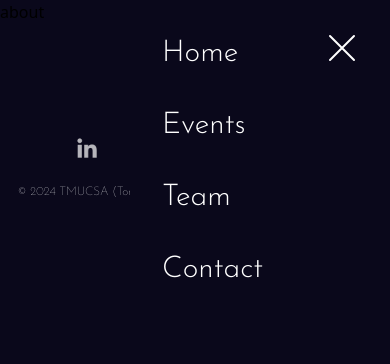
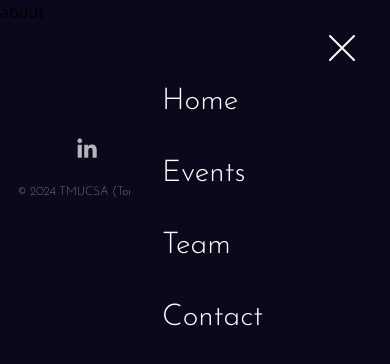
Before and after one commit to TMUCSA/tmucsa-website, a Next.js app: page /about in a window 390 px wide. Both pictures are taken after a click on the button 342 px from the left and 48 px from the top of the page. Shown: the top 364 px of the page. Built offline with nearby package versions, Linux system fonts and the light colour scheme; no server answers.

Commit message:
navbar fix

```diff
--- a/src/components/general/navbar.jsx
+++ b/src/components/general/navbar.jsx
@@ -61,7 +61,7 @@ export default function Navbar() {
 
         ${isScrolled ? (screenWidth < 768 ? '' : 'bg-opacity-0') : (screenWidth < 768 ? '' : 'bg-default')}
 
-        ${isMenuOpen ? 'bg-transparent': 'bg-transparent'}
+        ${isMenuOpen ? '': ''}
 
         bg-opacity-100 md:hover:bg-default`}
         >
@@ -72,9 +72,9 @@ export default function Navbar() {
                     </Link>
                 </div>
 
-                <div className={`nav-links md:flex flex-row space-x-4 ${isMenuOpen ? 'fixed top-0 right-0 w-2/3 bg-default text-3xl ml-8 text-white pl-8 md:pl-0 md:text-center h-svh z-30 transform transition-all -translate-x-0 opacity-100' : screenWidth < 768 ? 'fixed top-0 right-0 w-2/3 h-svh bg-default z-30 transform transition-all duration-300 ease-in-out translate-x-full opacity-0' : 'hidden text-xl text-gray-400'}`}>
+                <div className={`nav-links md:flex flex-row space-x-4 ${isMenuOpen ? 'fixed top-0 right-0 w-2/3 bg-default text-3xl text-white pl-8 pt-12 md:pl-0 md:text-center h-svh z-30 transform transition-all -translate-x-0 opacity-100' : screenWidth < 768 ? 'fixed top-0 right-0 pt-8 w-2/3 h-svh bg-default z-30 transform transition-all duration-300 ease-in-out translate-x-full opacity-0' : 'hidden text-xl text-gray-400'}`}>
                     {navItems.map((route, index) => (
-                        <Link href={route.href} key={index} onClick={() => handleActive(route.text)} className={`p-4 font-light ${active == route.text ? 'text-white font-bold' : ''} ${isMenuOpen ? '' : 'hover:scale-110 transition-all duration-200 ease-in-out underline-on-hover hover:text-white hover:-translate-y-1'}`}>
+                        <Link href={route.href} key={index} onClick={() => handleActive(route.text)} className={`p-4 font-light ${active == route.text ? 'text-white font-bold' : ''} ${isMenuOpen ? active == route.text ? 'font-black text-white' : '' : 'hover:scale-110 transition-all duration-200 ease-in-out underline-on-hover hover:text-white hover:-translate-y-1'}`}>
                             <p>{route.text}</p>
                         </Link>
                     ))}
```
